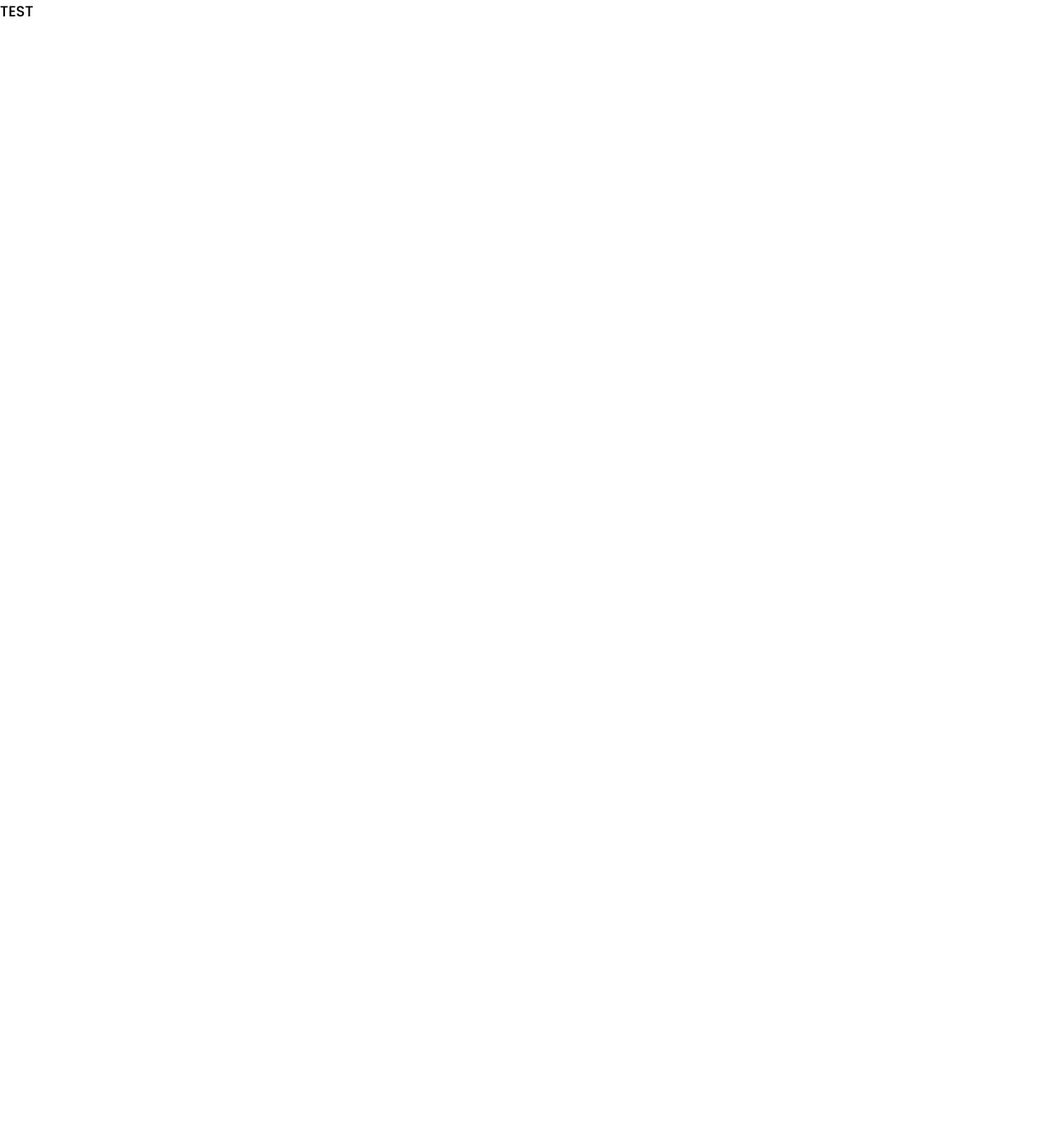
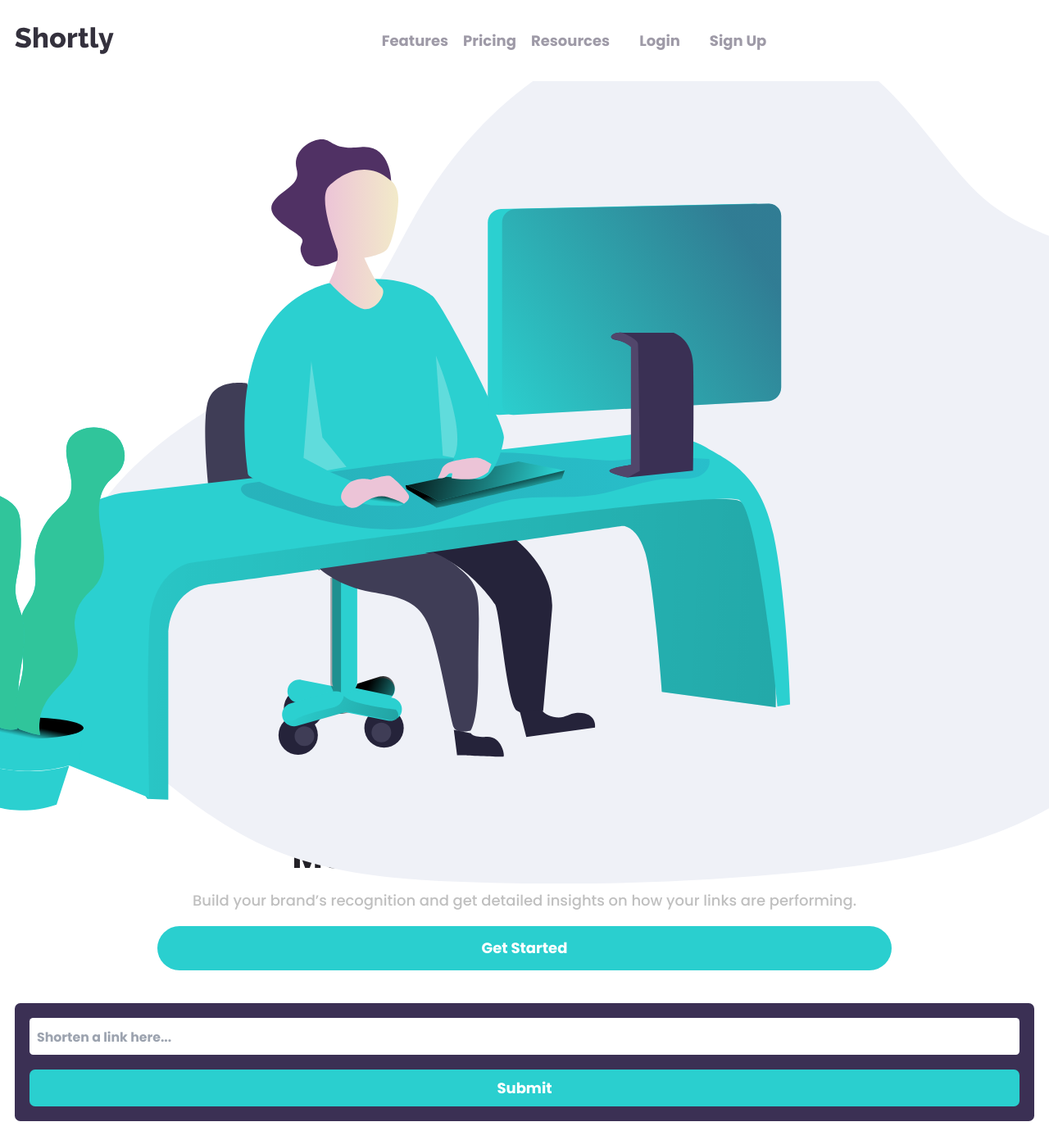
Before and after one commit to hutamatr/url-shortfly, a React (Vite) app: page / in a window 1280 px wide. Shown: the whole page at 82% size. Before the commit the page ends 800 px from the top, so only its background shows below. Built offline with nearby package versions, Linux system fonts and the light colour scheme.

Commit message:
create navigation menu & hero for mobile view

```diff
--- a/package.json
+++ b/package.json
@@ -10,7 +10,8 @@
   },
   "dependencies": {
     "react": "^18.2.0",
-    "react-dom": "^18.2.0"
+    "react-dom": "^18.2.0",
+    "react-icons": "^4.6.0"
   },
   "devDependencies": {
     "@types/react": "^18.0.24",
--- a/src/App.tsx
+++ b/src/App.tsx
@@ -1,7 +1,21 @@
 import React from "react";
 
+import Navigation from "./components/Navigation/Navigation";
+import Hero from "./components/Main/Hero";
+import LinkInput from "./components/LinkInput/LinkInput";
+
 function App() {
-  return <div>TEST</div>;
+  return (
+    <>
+      <header>
+        <Navigation />
+      </header>
+      <main className="flex flex-col gap-y-4">
+        <Hero />
+        <LinkInput />
+      </main>
+    </>
+  );
 }
 
 export default App;
--- /dev/null
+++ b/src/components/LinkInput/LinkInput.tsx
@@ -0,0 +1,30 @@
+import React, { useRef } from "react";
+
+import Input from "../UI/Input";
+import Button from "../UI/Button";
+
+const LinkInput = () => {
+  const inputRef = useRef<HTMLInputElement>(null);
+
+  const linkSubmitHandler = (event: React.FormEvent<HTMLFormElement>) => {
+    event.preventDefault();
+    const inputLink = inputRef.current?.value;
+
+    console.log(inputLink);
+  };
+
+  return (
+    <section className="relative my-5 mx-4 rounded-md bg-primary-dark-violet p-4">
+      <form onSubmit={linkSubmitHandler} className="flex flex-col gap-y-4">
+        <Input
+          placeholder="Shorten a link here..."
+          className="w-full rounded p-2 placeholder:text-sm placeholder:font-semibold focus:border-0"
+          ref={inputRef}
+        />
+        <Button className="w-full rounded-md py-2">Submit</Button>
+      </form>
+    </section>
+  );
+};
+
+export default LinkInput;
--- /dev/null
+++ b/src/components/Main/Hero.tsx
@@ -0,0 +1,33 @@
+import React from "react";
+
+import Button from "../UI/Button";
+
+import heroImage from "../../assets/images/illustration-working.svg";
+
+const Hero = () => {
+  return (
+    <section className="">
+      <div className="flex flex-col gap-y-4 overflow-hidden">
+        <img
+          src={heroImage}
+          alt=""
+          className="relative left-16 top-7 w-full scale-125"
+        />
+        <div className="mt-14 flex flex-col gap-y-4 px-5 text-center">
+          <h1 className="text-4xl font-bold text-neutral-very-dark-violet">
+            More than just shorter links
+          </h1>
+          <p className="font-medium text-neutral-gray">
+            Build your brand’s recognition and get detailed insights on how your
+            links are performing.
+          </p>
+          <Button className="mx-auto w-[70vw] rounded-full py-3">
+            Get Started
+          </Button>
+        </div>
+      </div>
+    </section>
+  );
+};
+
+export default Hero;
--- /dev/null
+++ b/src/components/Navigation/Navigation.tsx
@@ -0,0 +1,71 @@
+import React, { useState } from "react";
+
+import { MdMenu, MdClose } from "react-icons/md";
+import logo from "../../assets/icons/logo.svg";
+
+const Navigation = () => {
+  const [menuView, setMenuView] = useState<Boolean>(false);
+
+  const menuViewHandler = () => {
+    setMenuView((prevState) => !prevState);
+  };
+
+  const menuCLoseOnMobile = () => setMenuView(false);
+
+  return (
+    <nav className="flex flex-row items-center justify-between py-6 px-4">
+      <img src={logo} alt="Shortly" />
+
+      <div>
+        <button className="sm:hidden" onClick={menuViewHandler}>
+          {menuView ? (
+            <MdClose className="h-6 w-6 text-neutral-grayish-violet" />
+          ) : (
+            <MdMenu className="h-6 w-6 text-neutral-grayish-violet" />
+          )}
+        </button>
+      </div>
+
+      <ul
+        className={`absolute top-20 left-0 right-0 z-10 mx-auto flex min-h-[50vh] w-[85%] flex-col items-center gap-y-6 rounded-lg bg-primary-dark-violet p-6 text-center text-neutral-500 shadow-md duration-700 sm:static sm:top-0 sm:min-h-0 sm:w-auto sm:translate-x-0 sm:flex-row sm:items-center sm:gap-x-8 sm:bg-transparent sm:py-0 sm:opacity-100 sm:shadow-none ${
+          menuView ? "" : "-left-[100vh] opacity-0"
+        }`}
+      >
+        <div className="flex w-full flex-col items-center gap-y-6 gap-x-4 border-b-[.5px] border-b-neutral-grayish-violet pb-6 pt-2 sm:flex-row sm:border-b-0 sm:pb-0 sm:pt-0">
+          <li
+            className="navigation-list sm:text-neutral-grayish-violet"
+            onClick={menuCLoseOnMobile}
+          >
+            Features
+          </li>
+          <li
+            className="navigation-list sm:text-neutral-grayish-violet"
+            onClick={menuCLoseOnMobile}
+          >
+            Pricing
+          </li>
+          <li
+            className="navigation-list sm:text-neutral-grayish-violet"
+            onClick={menuCLoseOnMobile}
+          >
+            Resources
+          </li>
+        </div>
+        <li
+          className="navigation-list sm:text-neutral-grayish-violet"
+          onClick={menuCLoseOnMobile}
+        >
+          Login
+        </li>
+        <li
+          className="navigation-list w-full rounded-full bg-primary-cyan py-2 sm:bg-transparent sm:text-neutral-grayish-violet"
+          onClick={menuCLoseOnMobile}
+        >
+          Sign Up
+        </li>
+      </ul>
+    </nav>
+  );
+};
+
+export default Navigation;
--- /dev/null
+++ b/src/components/UI/Button.tsx
@@ -0,0 +1,20 @@
+import React from "react";
+
+interface Props {
+  className: string;
+  children: React.ReactNode;
+  onClick?: () => void;
+}
+
+const Button: React.FC<Props> = ({ className, children, onClick }) => {
+  return (
+    <button
+      className={`${className} bg-primary-cyan font-bold text-white`}
+      onClick={onClick}
+    >
+      {children}
+    </button>
+  );
+};
+
+export default Button;
--- /dev/null
+++ b/src/components/UI/Input.tsx
@@ -0,0 +1,25 @@
+import React, { forwardRef } from "react";
+
+interface Props {
+  placeholder: string;
+  className: string;
+  value?: string;
+  onChange?: () => void;
+}
+
+const Input = forwardRef<HTMLInputElement, Props>(
+  ({ placeholder, onChange, className, value }, ref) => {
+    return (
+      <input
+        type="text"
+        placeholder={placeholder}
+        onChange={onChange}
+        className={className}
+        value={value}
+        ref={ref}
+      />
+    );
+  }
+);
+
+export default Input;
--- a/src/index.css
+++ b/src/index.css
@@ -41,3 +41,9 @@ body {
   border-radius: 1rem;
   border: 3px solid #E6E1DC;
 }
+
+@layer components {
+  .navigation-list {
+    @apply cursor-pointer font-semibold text-white
+  }
+}
```
Also changed, not shown: 1 other file (tests, documents, lock files or other folders).
